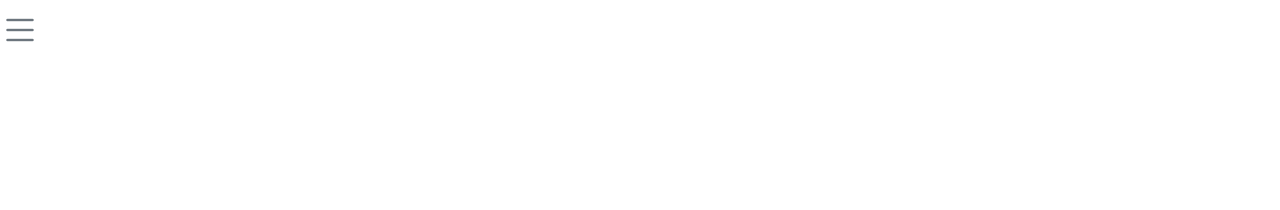
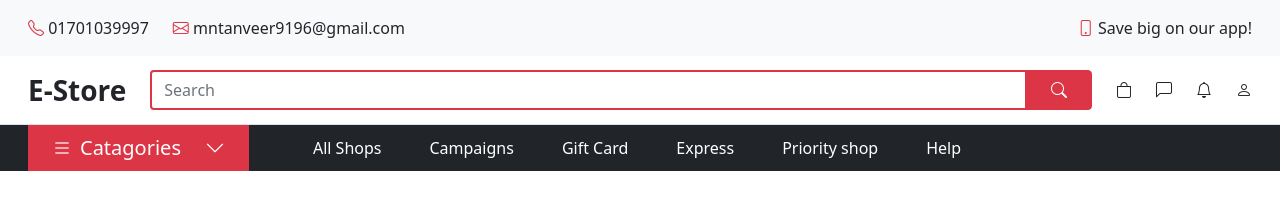
Before and after one commit to MostofaNobiTanveer/e-store, a plain HTML site: page index.html in a window 1280 px wide. Drawn offline with nearby package versions, Linux system fonts and the light colour scheme.

Commit message:
navigation completed

```diff
--- a/index.html
+++ b/index.html
@@ -23,6 +23,157 @@
     </style>
   </head>
   <body>
+    <header class="fixed-top">
+      <!-- top--contact navbar -->
+      <nav class="navbar d-none d-md-block bg-light">
+        <div class="container-xxl">
+          <div class="navbar-nav d-flex flex-row w-100 gap-4 mx-3">
+            <a href="#" class="nav-link">
+              <i class="bi bi-telephone text-danger"></i>
+              <span class="text-dark">01701039997</span>
+            </a>
+
+            <a href="#" class="nav-link">
+              <i class="bi bi-envelope text-danger"></i>
+              <span class="text-dark">mntanveer9196@gmail.com</span>
+            </a>
+
+            <a href="#" class="nav-link ms-auto">
+              <i class="bi bi-phone text-danger"></i>
+              <span class="text-dark">Save big on our app!</span>
+            </a>
+          </div>
+        </div>
+      </nav>
+
+      <!-- top--main navbar -->
+      <nav class="navbar border-bottom bg-white">
+        <div class="container-xxl">
+          <div
+            class="
+              navbar-nav
+              d-flex
+              flex-row
+              align-items-center
+              gap-4
+              w-100
+              mx-3
+            "
+          >
+            <!-- nav logo -->
+            <a
+              class="
+                navbar-brand
+                fs-3
+                fw-bolder
+                me-0
+                text-dark
+                d-none d-md-block
+              "
+              href="#"
+              >E-Store</a
+            >
+            <!-- hamburger menu -->
+            <a
+              href="#menu-sidebar"
+              data-bs-toggle="offcanvas"
+              role="button"
+              aria-controls="menu-sidebar"
+              class="d-md-none"
+            >
+              <span class="fw-bold fs-1 text-secondary">
+                <i class="bi bi-list"></i>
+              </span>
+            </a>
+            <form class="d-flex input-group flex-grow-1">
+              <input
+                class="form-control border-2 border-danger"
+                type="search"
+                placeholder="Search"
+                aria-label="Search"
+              />
+              <button class="btn btn-danger px-4" type="submit">
+                <i class="bi bi-search"></i>
+              </button>
+            </form>
+            <div class="navbar-nav d-none d-md-block">
+              <div class="nav-item d-flex flex-row gap-4">
+                <a
+                  class="nav-link"
+                  href="#cart-sidebar"
+                  data-bs-toggle="offcanvas"
+                  role="button"
+                  aria-controls="cart-sidebar"
+                >
+                  <i class="text-dark bi bi-bag"></i>
+                </a>
+                <a class="nav-link" href="#">
+                  <i class="text-dark bi bi-chat-left"></i>
+                </a>
+                <a class="nav-link" href="#">
+                  <i class="text-dark bi bi-bell"></i>
+                </a>
+                <a
+                  class="nav-link"
+                  href="#account-sidebar"
+                  data-bs-toggle="offcanvas"
+                  role="button"
+                  aria-controls="account-sidebar"
+                >
+                  <i class="text-dark bi bi-person"></i>
+                </a>
+              </div>
+            </div>
+          </div>
+        </div>
+      </nav>
+
+      <!-- top--main bottom navbar -->
+      <nav class="navbar d-none d-md-block bg-dark py-0">
+        <div class="container-xxl">
+          <div
+            class="
+              navbar-nav
+              d-flex
+              flex-row
+              align-items-center
+              w-100
+              gap-3 gap-lg-5
+              mx-3
+            "
+          >
+            <a
+              href="#menu-sidebar"
+              data-bs-toggle="offcanvas"
+              role="button"
+              aria-controls="menu-sidebar"
+              class="
+                nav-link
+                bg-danger
+                fs-5
+                px-4
+                me-3
+                text-white
+                d-flex
+                align-items-center
+              "
+            >
+              <i class="bi bi-list me-2"></i>
+              <div class="">Catagories</div>
+              <i class="bi bi-chevron-down d-none d-lg-block ms-4"></i>
+            </a>
+
+            <a href="#" class="text-white nav-link">All Shops</a>
+            <a href="#" class="text-white nav-link">Campaigns</a>
+            <a href="#" class="text-white nav-link">Gift Card</a>
+            <a href="#" class="text-white nav-link">Express</a>
+            <a href="#" class="text-white nav-link">Priority shop</a>
+            <a href="#" class="text-white nav-link">Help</a>
+          </div>
+        </div>
+      </nav>
+    </header>
+
     <!-- bottom navbar -->
     <nav class="navbar navbar-light bg-light fixed-bottom d-md-none">
       <div
@@ -70,16 +221,6 @@
     </nav>
 
     <!-- hamburger offcanvas -->
-    <a
-      href="#menu-sidebar"
-      data-bs-toggle="offcanvas"
-      role="button"
-      aria-controls="menu-sidebar"
-    >
-      <span class="fw-bold fs-1 text-secondary">
-        <i class="bi bi-list"></i>
-      </span>
-    </a>
     <div
       class="offcanvas offcanvas-end"
       tabindex="-1"
```
